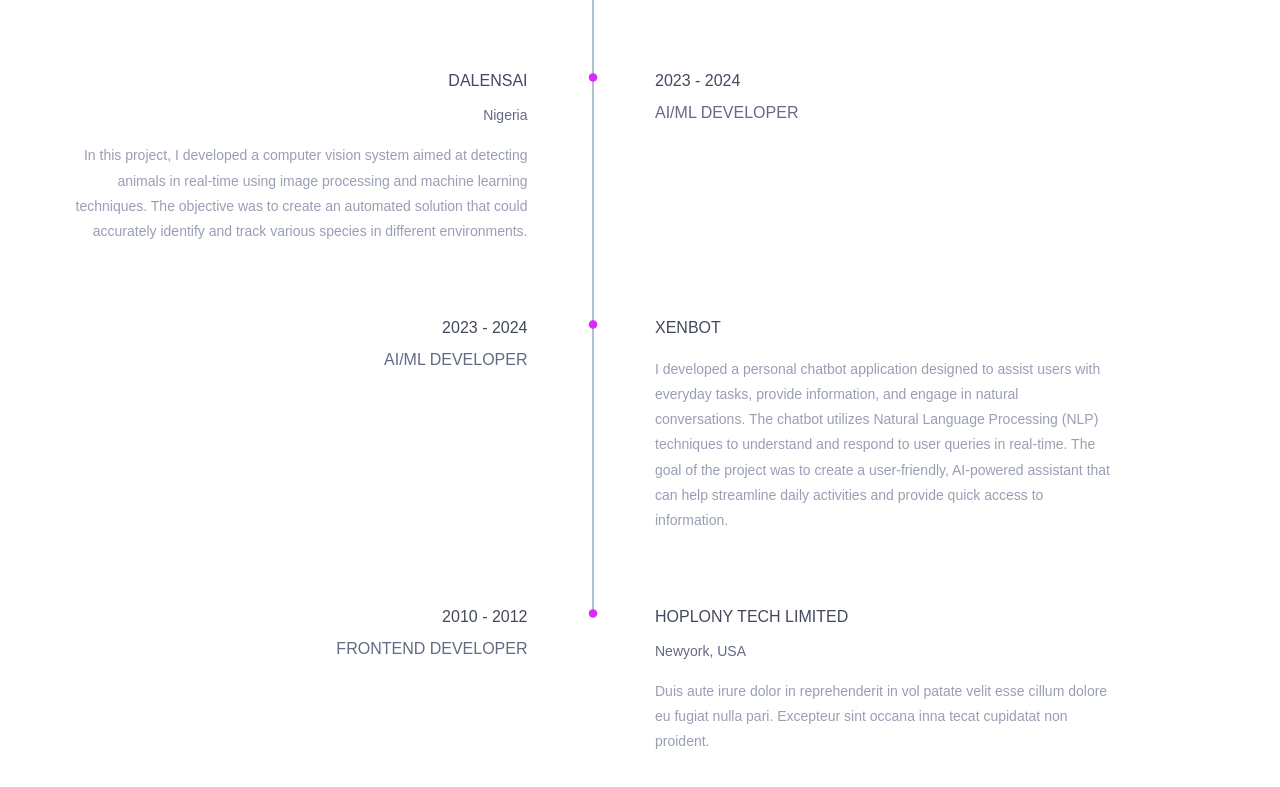
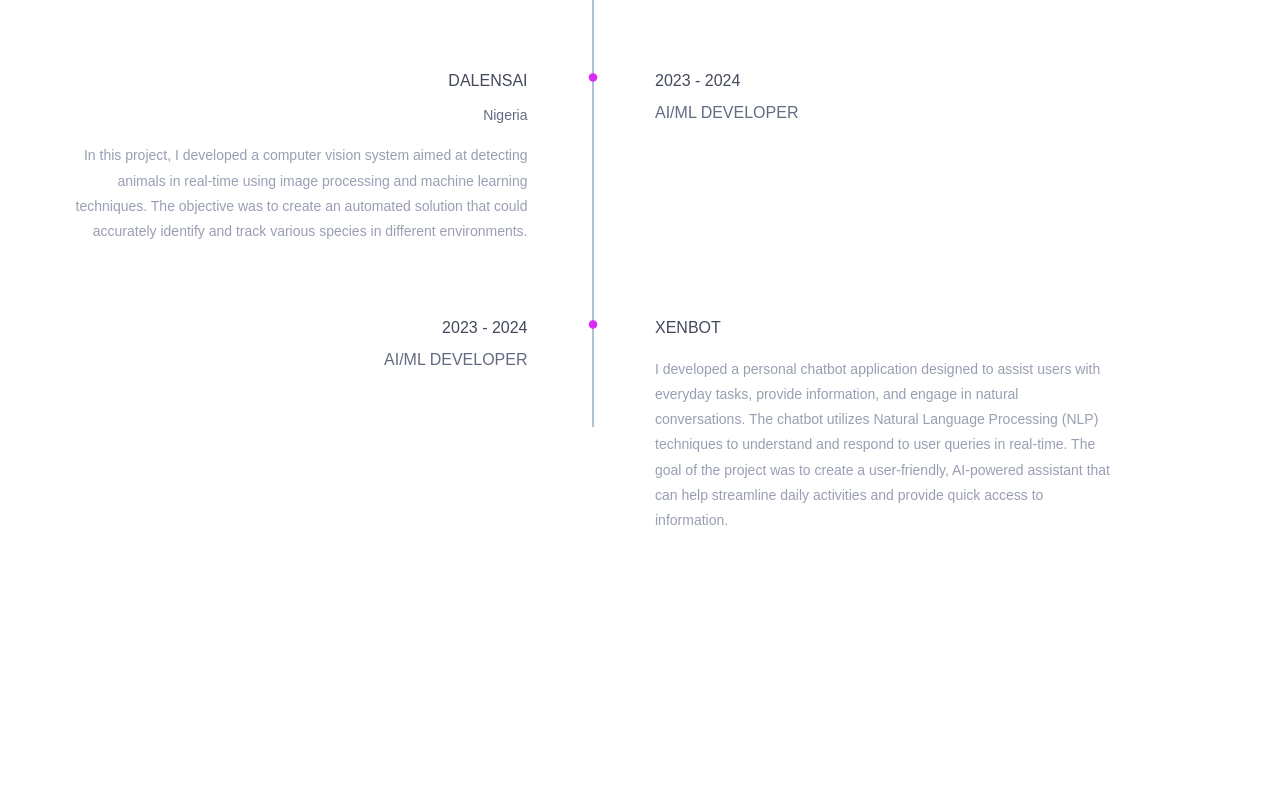
Before and after one commit to Akashii0/Portfolio, a plain HTML site: page templates/index.html in a window 1280 px wide. Shown: the part 3528-4315 px from the top of the page. After the commit the page ends 4236 px from the top, so only its background shows below. Drawn offline with Linux system fonts and the light colour scheme.

Commit message:
updated index.html

```diff
--- a/templates/index.html
+++ b/templates/index.html
@@ -416,32 +416,6 @@
 								</div><!--/.single-timeline-box-->
 							</li>
 
-							<li>
-								<div class="single-timeline-box fix">
-									<div class="row">
-										<div class="col-md-5">
-											<div class="experience-time text-right">
-												<h2>2010 - 2012</h2>
-												<h3>frontend developer</h3>
-											</div><!--/.experience-time-->
-										</div><!--/.col-->
-										<div class="col-md-offset-1 col-md-5">
-											<div class="timeline">
-												<div class="timeline-content">
-													<h4 class="title">
-														<span><i class="fa fa-circle" aria-hidden="true"></i></span>
-														hoplony tech limited
-													</h4>
-													<h5>newyork, USA</h5>
-													<p class="description">
-														Duis aute irure dolor in reprehenderit in vol patate velit esse cillum dolore eu fugiat nulla pari. Excepteur sint occana inna tecat cupidatat non proident.
-													</p>
-												</div><!--/.timeline-content-->
-											</div><!--/.timeline-->
-										</div><!--/.col-->
-									</div>
-								</div><!--/.single-timeline-box-->
-							</li>
 
 						</ul>
 					</div><!--.main-timeline-->
```
